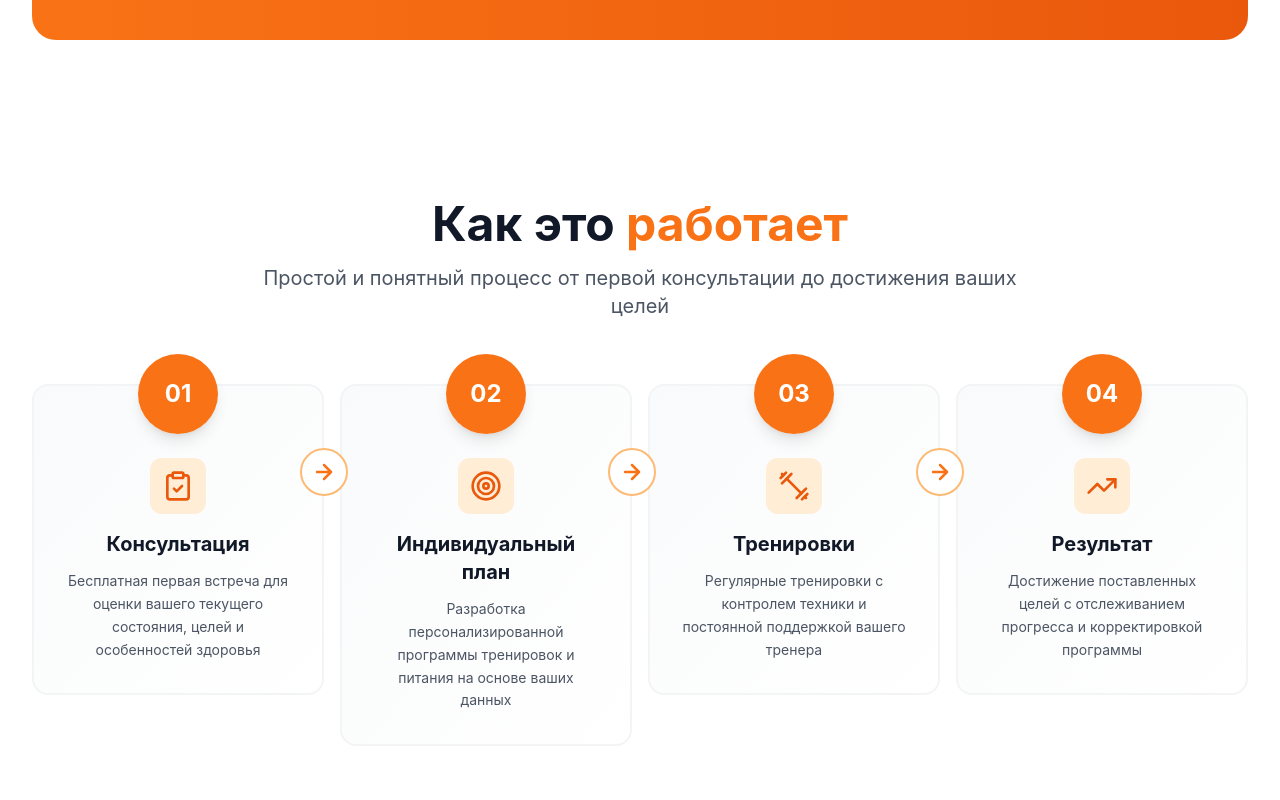
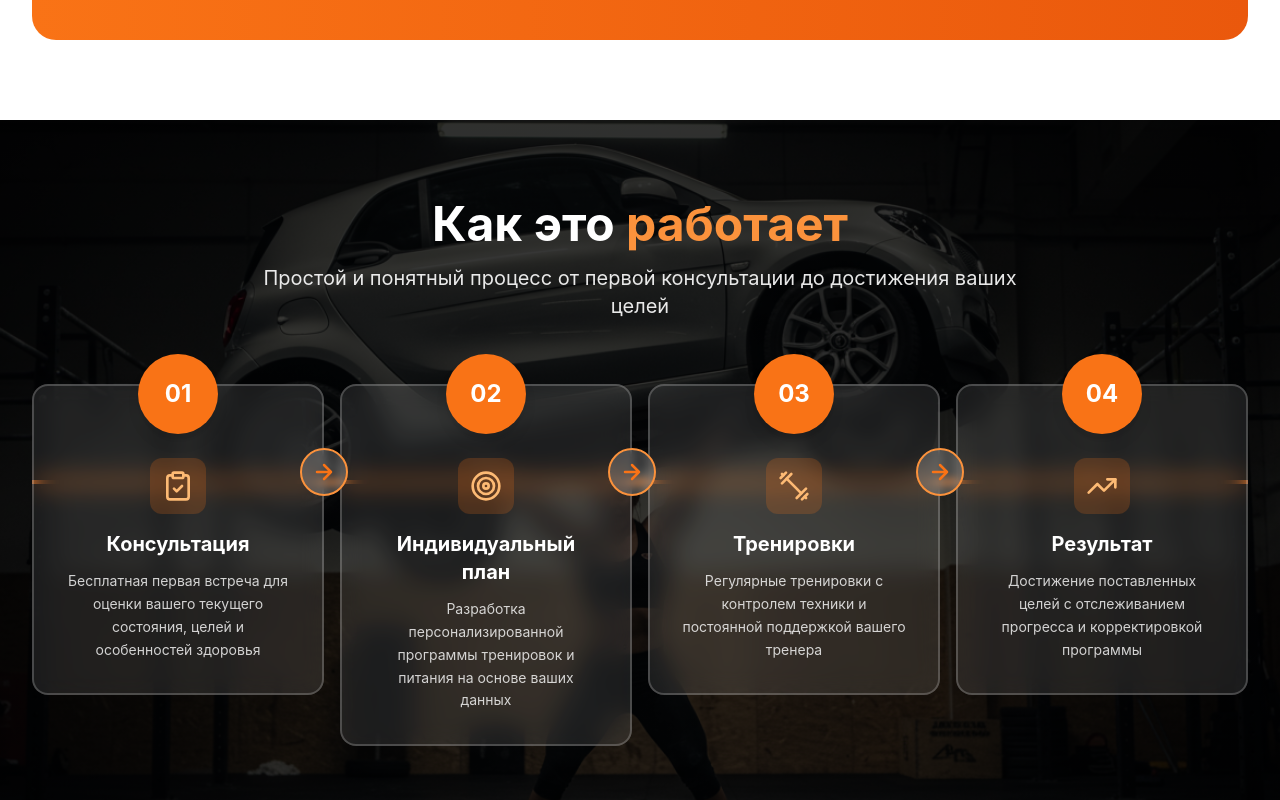
Before and after one commit to coldreb00t/hardcase-website, a Next.js app: page / in a window 1280 px wide. Shown: the part 3440-4240 px from the top of the page. Built offline with nearby package versions, Linux system fonts and the light colour scheme.

Commit message:
Add hero background image to How It Works section with glassmorphism cards

```diff
--- a/components/HowItWorksSection.tsx
+++ b/components/HowItWorksSection.tsx
@@ -32,8 +32,18 @@ export default function HowItWorksSection() {
   ]
 
   return (
-    <section id="how-it-works" className="py-20 bg-white">
-      <div className="max-w-7xl mx-auto px-4 sm:px-6 lg:px-8">
+    <section id="how-it-works" className="relative py-20 overflow-hidden">
+      {/* Background Image */}
+      <div className="absolute inset-0">
+        <div
+          className="absolute inset-0 bg-cover bg-center bg-no-repeat"
+          style={{ backgroundImage: "url('/images/hero-background.png')" }}
+        />
+        {/* Dark Overlay */}
+        <div className="absolute inset-0 bg-gradient-to-b from-black/80 via-black/75 to-black/80"></div>
+      </div>
+
+      <div className="relative z-10 max-w-7xl mx-auto px-4 sm:px-6 lg:px-8">
         <motion.div
           initial={{ opacity: 0, y: 30 }}
           whileInView={{ opacity: 1, y: 0 }}
@@ -41,10 +51,10 @@ export default function HowItWorksSection() {
           transition={{ duration: 0.6 }}
           className="text-center mb-16"
         >
-          <h2 className="text-4xl md:text-5xl font-bold text-gray-900 mb-4">
-            Как это <span className="text-primary-500">работает</span>
+          <h2 className="text-4xl md:text-5xl font-bold text-white mb-4">
+            Как это <span className="text-primary-400">работает</span>
           </h2>
-          <p className="text-xl text-gray-600 max-w-3xl mx-auto">
+          <p className="text-xl text-white/90 max-w-3xl mx-auto">
             Простой и понятный процесс от первой консультации до достижения ваших целей
           </p>
         </motion.div>
@@ -65,7 +75,7 @@ export default function HowItWorksSection() {
                 className="relative"
               >
                 {/* Step Card */}
-                <div className="relative bg-gradient-to-br from-gray-50 to-white p-8 rounded-2xl border-2 border-gray-100 hover:border-primary-300 transition-all duration-300 hover:shadow-xl group">
+                <div className="relative bg-white/10 backdrop-blur-md p-8 rounded-2xl border-2 border-white/20 hover:border-primary-400 transition-all duration-300 hover:shadow-2xl group">
                   {/* Number Circle */}
                   <div className="relative z-10 flex justify-center -mt-16 mb-6">
                     <div className="w-20 h-20 rounded-full bg-gradient-to-br from-primary-500 to-orange-500 flex items-center justify-center shadow-lg group-hover:scale-110 transition-transform">
@@ -75,22 +85,22 @@ export default function HowItWorksSection() {
 
                   {/* Icon */}
                   <div className="flex justify-center mb-4">
-                    <div className="p-3 rounded-xl bg-primary-100 group-hover:bg-primary-200 transition-colors">
-                      <step.icon className="text-primary-600" size={32} />
+                    <div className="p-3 rounded-xl bg-primary-500/20 group-hover:bg-primary-500/30 transition-colors">
+                      <step.icon className="text-primary-300" size={32} />
                     </div>
                   </div>
 
                   {/* Content */}
                   <div className="text-center">
-                    <h3 className="text-xl font-bold text-gray-900 mb-3">{step.title}</h3>
-                    <p className="text-gray-600 text-sm leading-relaxed">{step.description}</p>
+                    <h3 className="text-xl font-bold text-white mb-3">{step.title}</h3>
+                    <p className="text-white/80 text-sm leading-relaxed">{step.description}</p>
                   </div>
                 </div>
 
                 {/* Arrow Connector (desktop only) */}
                 {index < steps.length - 1 && (
                   <div className="hidden lg:block absolute top-16 -right-6 z-20">
-                    <div className="w-12 h-12 rounded-full bg-white border-2 border-primary-300 flex items-center justify-center">
+                    <div className="w-12 h-12 rounded-full bg-white/20 backdrop-blur-sm border-2 border-primary-400 flex items-center justify-center">
                       <svg width="24" height="24" viewBox="0 0 24 24" fill="none">
                         <path d="M5 12h14M12 5l7 7-7 7" stroke="#f97316" strokeWidth="2.5" strokeLinecap="round" strokeLinejoin="round"/>
                       </svg>
```
